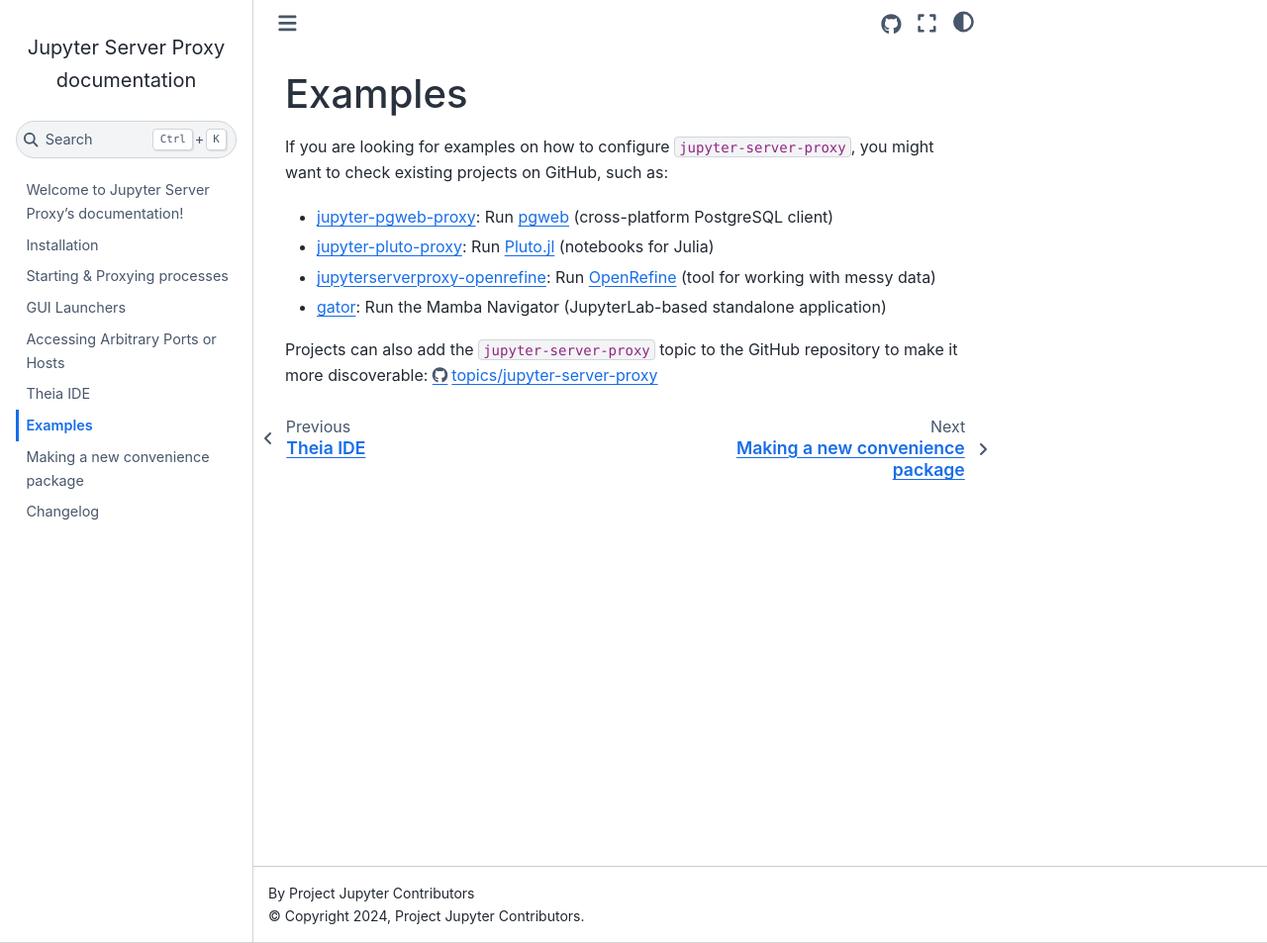
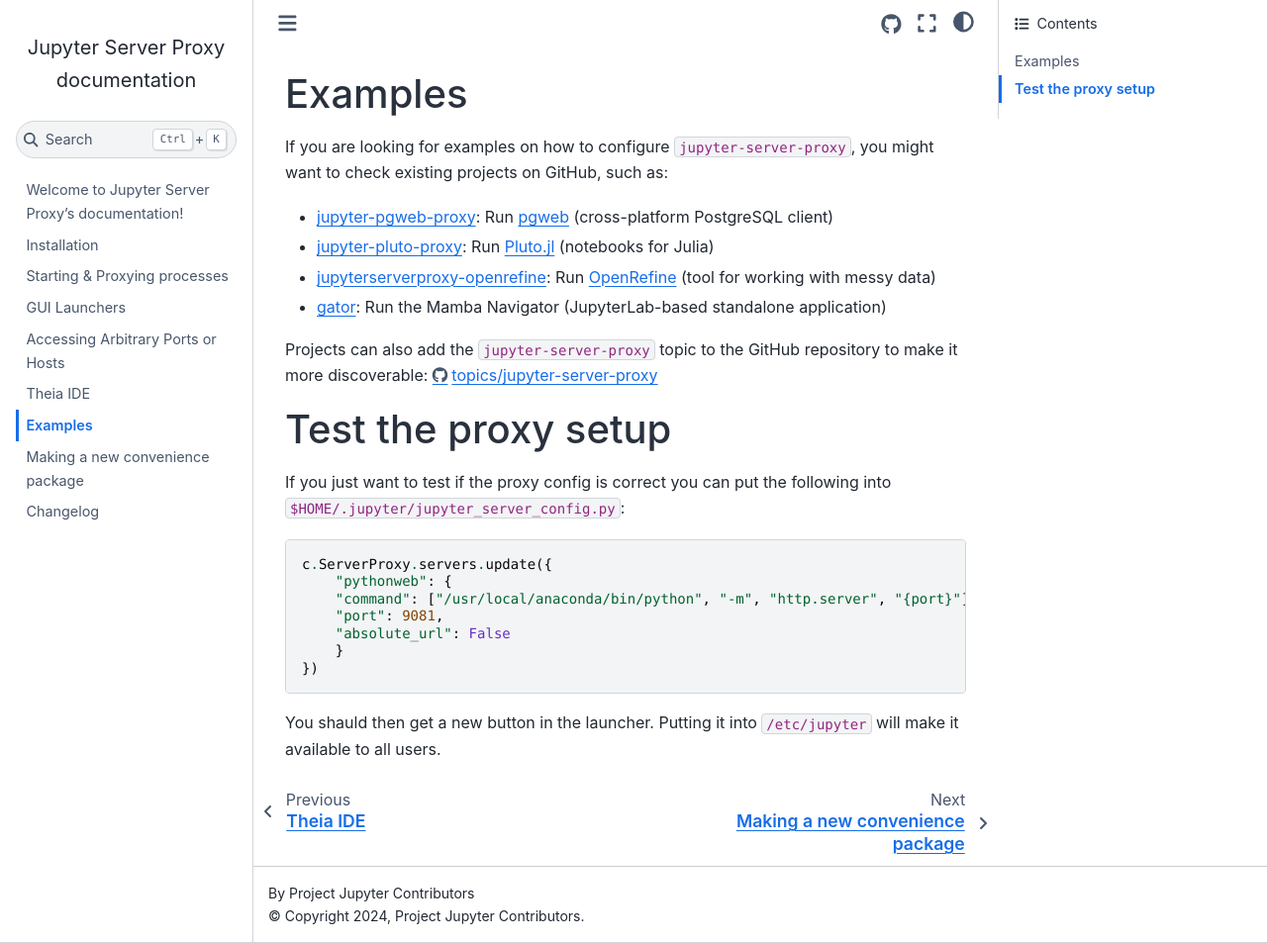
Before and after one commit to jupyterhub/jupyter-server-proxy, a Sphinx documentation site: the page built from docs/source/examples.md, in a window 1280 px wide and 953 px high. Shown: the whole window at 99% size. Built offline with Sphinx 7.4.7 and the Sphinx Book theme 1.1.4, drawn with Linux system fonts in a browser that asks for light colours.

Commit message:
Update examples.md
A little test example to make it clear how to test the setup and where to put the config.

````diff
--- a/docs/source/examples.md
+++ b/docs/source/examples.md
@@ -12,3 +12,17 @@
 
 Projects can also add the `jupyter-server-proxy` topic to the GitHub repository to make it more discoverable:
 [https://github.com/topics/jupyter-server-proxy](https://github.com/topics/jupyter-server-proxy)
+
+# Test the proxy setup
+
+If you just want to test if the proxy config is correct you can put the following into `$HOME/.jupyter/jupyter_server_config.py`:
+```
+c.ServerProxy.servers.update({
+    "pythonweb": {
+    "command": ["/usr/local/anaconda/bin/python", "-m", "http.server", "{port}"],
+    "port": 9081,
+    "absolute_url": False
+    }
+})
+```
+You shauld then get a new button in the launcher. Putting it into `/etc/jupyter` will make it available to all users.
````
